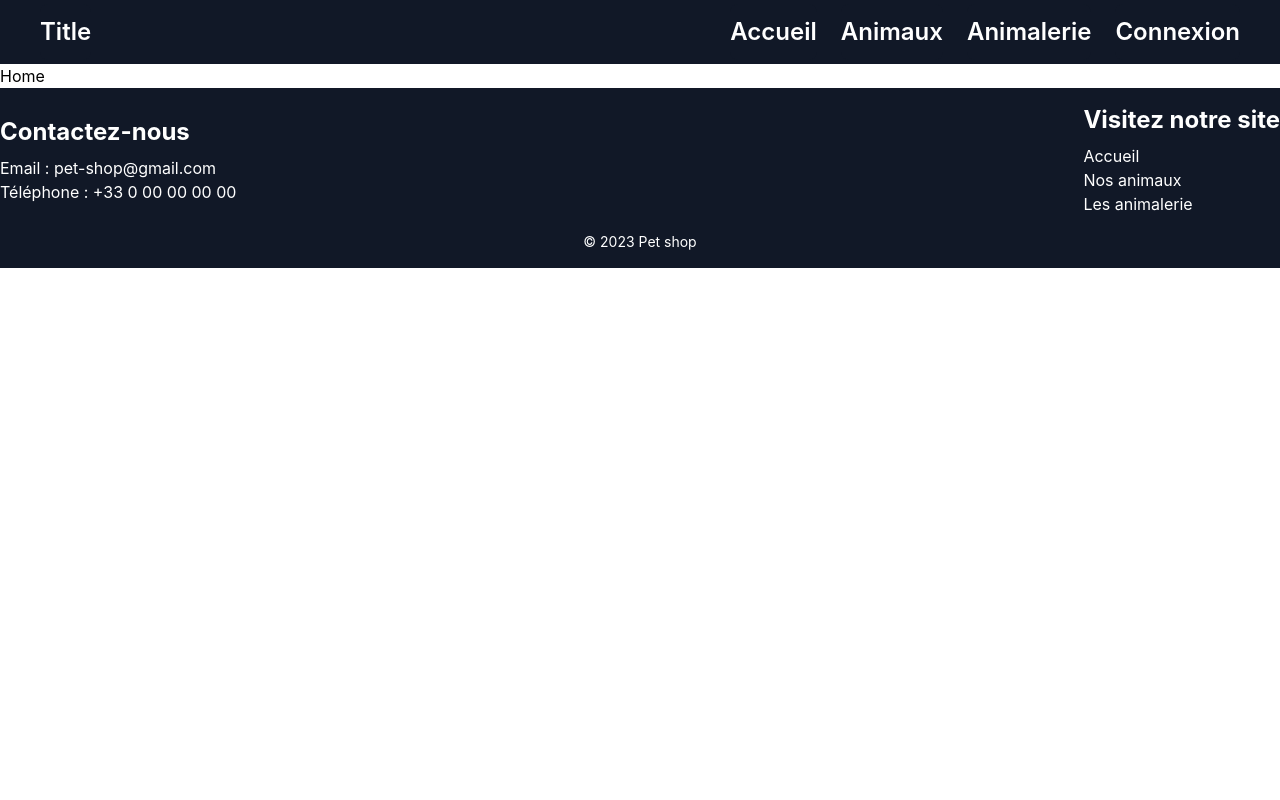
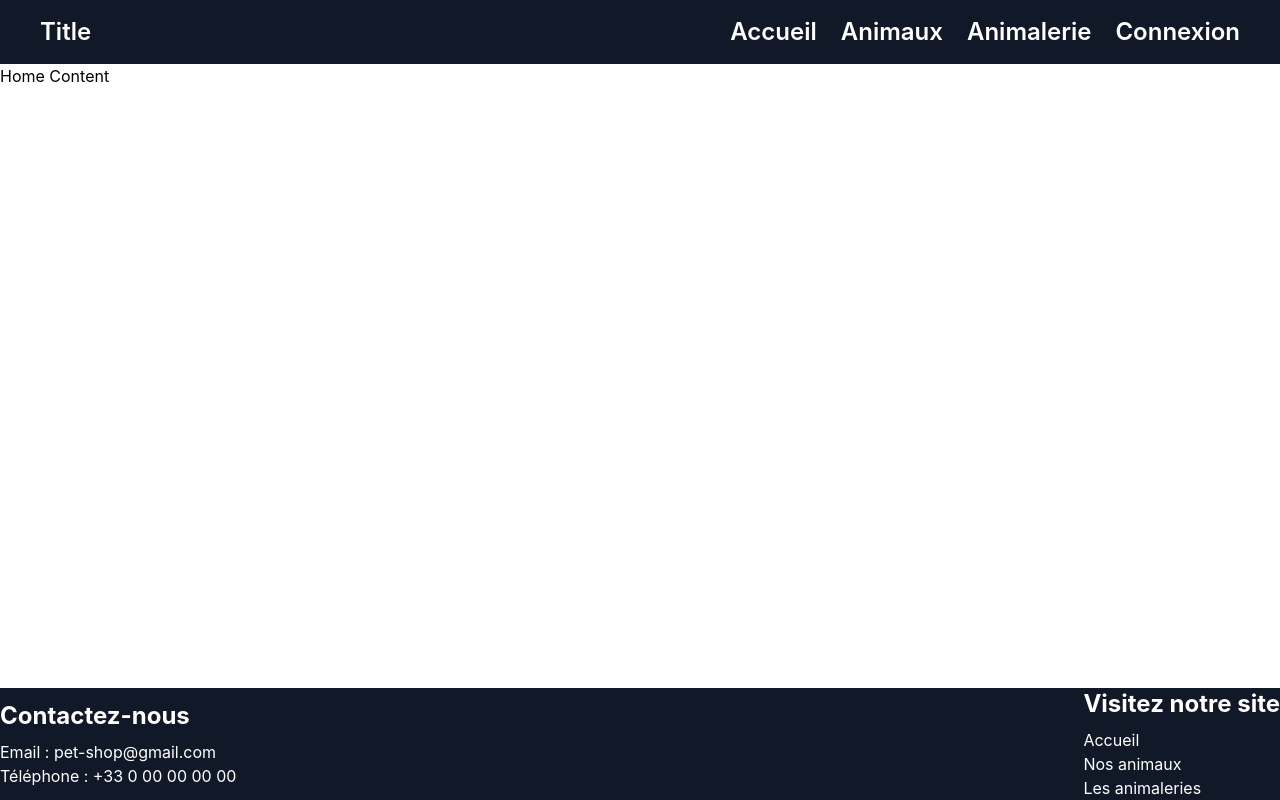
Before and after one commit to PetShop-Projet-Web-Full-Stack/PetShopWeb, a React (Create React App) app in the folder pet-shop/: page / in a window 1280 px wide. Built offline with nearby package versions, Linux system fonts and the light colour scheme.

Commit message:
one more mr footer

```diff
--- a/pet-shop/src/components/organisms/ConnexionForm/ConnexionForm.jsx
+++ b/pet-shop/src/components/organisms/ConnexionForm/ConnexionForm.jsx
@@ -83,7 +83,7 @@ const ConnexionForm = () => {
         })}
         <div className="text-right">
           <Link to="/forgot-password">
-            <span className="underline">Mot de passe oublié ?</span>
+            <div className="underline">Mot de passe oublié ?</div>
           </Link>
         </div>
         <div className="text-center flex justify-center items-center gap-5">
--- a/pet-shop/src/components/organisms/Footer/Footer.jsx
+++ b/pet-shop/src/components/organisms/Footer/Footer.jsx
@@ -3,7 +3,7 @@ import { Link } from "react-router-dom";
 
 const Footer = () => {
   return (
-    <footer className="bg-gray-900 text-white py-4">
+    <footer className="bg-gray-900 text-white">
       <div className="container mx-auto flex flex-col md:flex-row justify-between items-center">
         <div className="text-center md:text-left">
           <h2 className="text-2xl font-bold mb-2">Contactez-nous</h2>
@@ -30,17 +30,13 @@ const Footer = () => {
                   to="/animaleries"
                   className="text-white hover:text-blue-500"
                 >
-                  Les animalerie
+                  Les animaleries
                 </Link>
               </li>
             </ul>
           </nav>
         </div>
       </div>
-
-      <p className="text-center text-sm mt-4">
-        &copy; {new Date().getFullYear()} Pet shop
-      </p>
     </footer>
   );
 };
--- a/pet-shop/src/components/pages/Animalerie/Animalerie.jsx
+++ b/pet-shop/src/components/pages/Animalerie/Animalerie.jsx
@@ -4,9 +4,9 @@ import Footer from "../../organisms/Footer/Footer";
 
 const Animalerie = () => {
   return (
-    <div className="bg-slate-50 h-screen">
+    <div className="flex flex-col min-h-screen">
       <Header />
-      Animalerie
+      <div className="flex-1">Animalerie</div>
       <Footer />
     </div>
   );
--- a/pet-shop/src/components/pages/Connexion/Connexion.jsx
+++ b/pet-shop/src/components/pages/Connexion/Connexion.jsx
@@ -5,9 +5,11 @@ import Footer from "../../organisms/Footer/Footer";
 
 const Connexion = () => {
   return (
-    <div className="bg-slate-50 h-screen">
+    <div className="flex flex-col min-h-screen">
       <Header />
-      <ConnexionForm />
+      <div className="flex-1">
+        <ConnexionForm />
+      </div>
       <Footer />
     </div>
   );
--- a/pet-shop/src/components/pages/ForgotPassword/ForgotPassword.jsx
+++ b/pet-shop/src/components/pages/ForgotPassword/ForgotPassword.jsx
@@ -1,12 +1,16 @@
 import React from "react";
 import ForgotPasswordForm from "../../organisms/ForgotPasswordForm/ForgotPasswordForm";
 import Header from "../../organisms/Header/Header";
+import Footer from "../../organisms/Footer/Footer";
 
 const ForgotPassword = () => {
   return (
-    <div>
+    <div className="flex flex-col min-h-screen">
       <Header />
-      <ForgotPasswordForm />
+      <div className="flex-1">
+        <ForgotPasswordForm />
+      </div>
+      <Footer />
     </div>
   );
 };
--- a/pet-shop/src/components/pages/Home/Home.jsx
+++ b/pet-shop/src/components/pages/Home/Home.jsx
@@ -3,9 +3,9 @@ import Header from "../../organisms/Header/Header";
 
 const Home = () => {
   return (
-    <div>
+    <div className="flex flex-col min-h-screen">
       <Header />
-      Home
+      <div className="flex-1">Home Content</div>
       <Footer />
     </div>
   );
--- a/pet-shop/src/components/pages/Inscription/Inscription.jsx
+++ b/pet-shop/src/components/pages/Inscription/Inscription.jsx
@@ -5,9 +5,11 @@ import Footer from "../../organisms/Footer/Footer";
 
 const Inscription = () => {
   return (
-    <div>
+    <div className="flex flex-col min-h-screen">
       <Header />
-      <InscriptionForm />
+      <div className="flex-1">
+        <InscriptionForm />
+      </div>
       <Footer />
     </div>
   );
```
